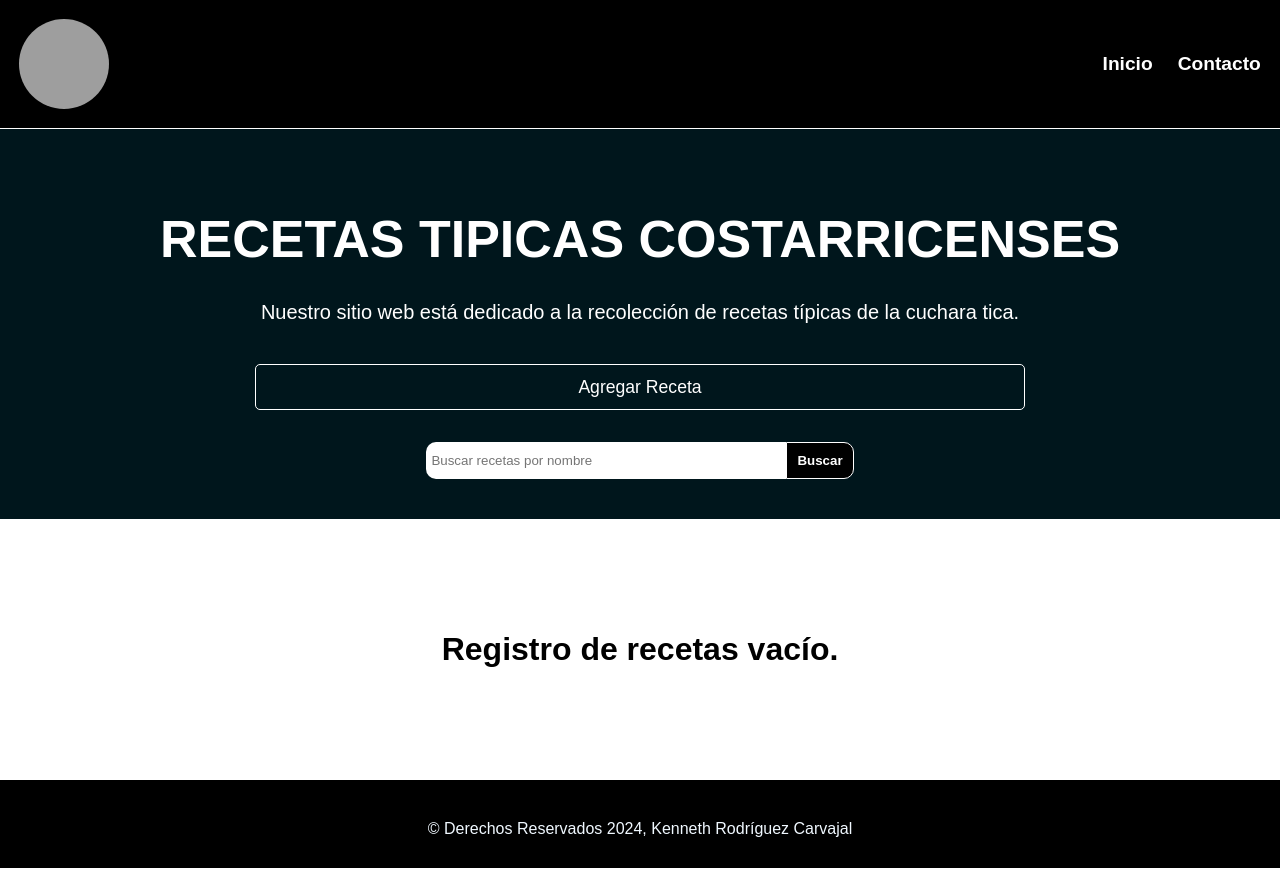
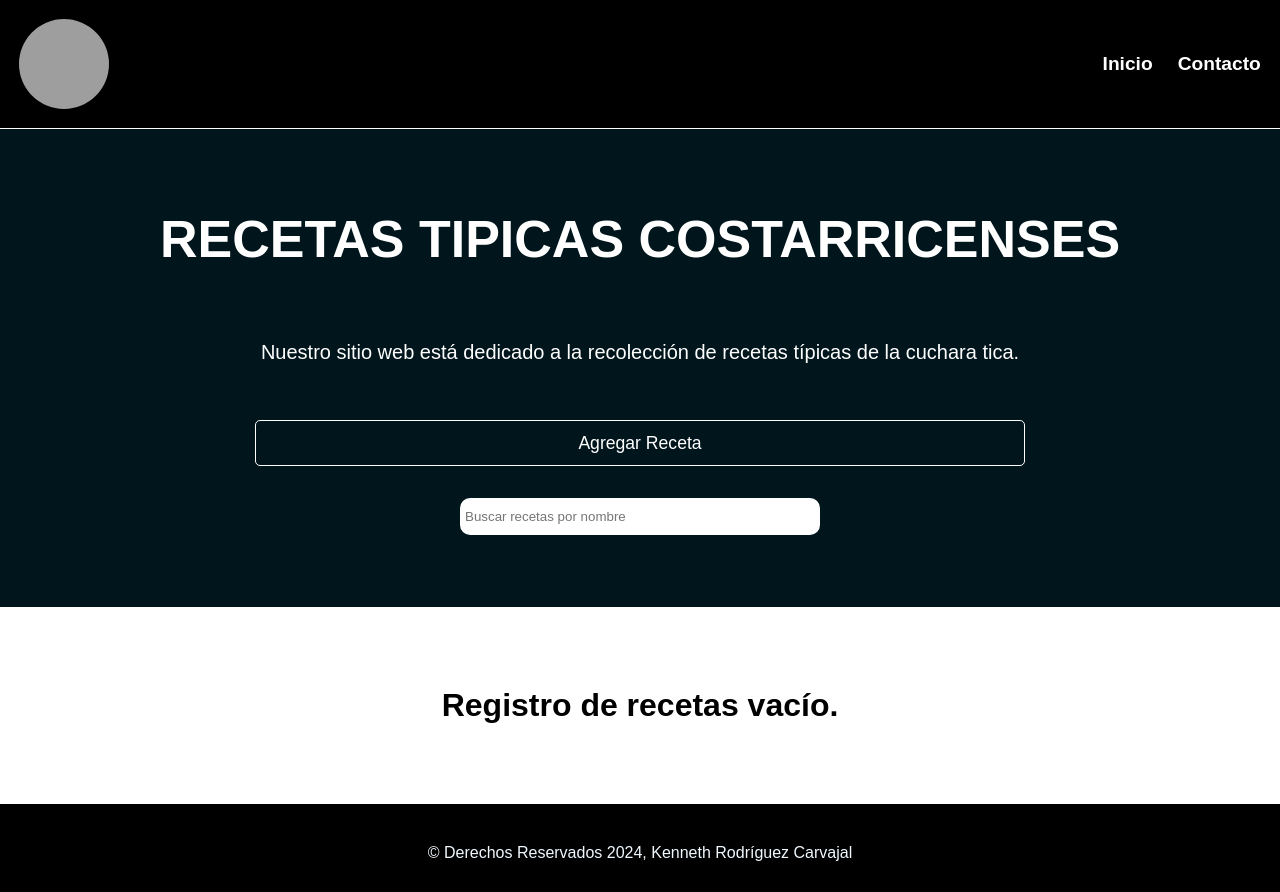
Before and after one commit to Kenneth506CR/Recetas, an Angular app: page / in a window 1280 px wide. Before the commit the page ends 868 px from the top, so only its background shows below. Built offline with nearby package versions, Linux system fonts and the light colour scheme; grey boxes are pictures that could not be loaded.

Commit message:
Funcionalidades lista

```diff
--- a/src/app/buscador/buscador.component.css
+++ b/src/app/buscador/buscador.component.css
@@ -6,32 +6,44 @@
 input {
   height: 27px;
   width: 70%;
-  border-top-left-radius: 10px;
-  border-bottom-left-radius: 10px;
+  border-radius: 10px;
   border: none;
   padding: 5px;
   outline: none;
 }
 
-button {
-  height: 37px;
-  cursor: pointer;
-  border-top-right-radius: 10px;
-  border-bottom-right-radius: 10px;
-  border: none;
-  padding: 5px 10px;
-  background-color: rgb(0, 0, 0);
-  font-weight: bold;
-  color: #ffffff;
-  border: 1px solid #ffffff;
+.result-container {
+  border: 1px solid black;
+  background-color: #ffffff;
+  width: 200px;
+  display: flex;
+  flex-direction: column;
+  margin: auto;
 }
 
-button:hover {
-  background-color: rgba(0, 0, 0, 0.651);
+.result-recipe {
+  height: 25px;
+  display: flex;
+  justify-content: center;
+  align-items: center;
+  align-content: center;
+}
+
+a {
+  color: black;
+  text-align: center;
+  font-size: 14px;
+  text-decoration: none;
 }
 
 @media screen and (min-width: 1024px) {
   .buscar-container {
     width: 500px;
+    height: auto;
+    margin-bottom: 2rem;
+  }
+
+  .result-container {
+    width: 260px;
   }
 }
--- a/src/app/buscador/buscador.component.html
+++ b/src/app/buscador/buscador.component.html
@@ -1,4 +1,22 @@
+<!-- buscador.html -->
 <div class="buscar-container">
-  <input type="text" placeholder="Buscar recetas por nombre" />
-  <button>Buscar</button>
+  <input
+    type="text"
+    [(ngModel)]="searchText"
+    placeholder="Buscar recetas por nombre"
+    (focus)="onFocus()"
+  />
+  <div
+    class="result-container"
+    *ngFor="let receta of showResults ? filteredRecipes : []; let i = index"
+  >
+    <div class="result-recipe">
+      <!-- Aquí puedes mostrar la receta como prefieras -->
+      <p>
+        <a (click)="verMas(i)" [routerLink]="['/detalle', i]">{{
+          receta.name
+        }}</a>
+      </p>
+    </div>
+  </div>
 </div>
--- a/src/app/buscador/buscador.component.ts
+++ b/src/app/buscador/buscador.component.ts
@@ -1,15 +1,50 @@
-import { Component } from '@angular/core';
+import { Component, Input, OnInit } from '@angular/core';
 import { SwitchService } from '../services/switch.service';
 import { CommonModule } from '@angular/common';
 import { FormsModule } from '@angular/forms';
+import { Router, RouterLink } from '@angular/router';
 
 @Component({
   selector: 'app-buscador',
   standalone: true,
-  imports: [CommonModule, FormsModule],
+  imports: [CommonModule, FormsModule, RouterLink],
   templateUrl: './buscador.component.html',
   styleUrl: './buscador.component.css',
 })
-export class BuscadorComponent {
-  constructor() {}
+export class BuscadorComponent implements OnInit {
+  searchText: string = '';
+  recetas: any[] = [];
+  showResults: boolean = false;
+  @Input() receta: any;
+
+  constructor(private switchService: SwitchService, private router: Router) {}
+
+  // buscador.ts
+  verMas(index: number) {
+    const receta = this.filteredRecipes[index];
+    localStorage.setItem('recetaSeleccionada', JSON.stringify(receta));
+    this.router.navigate(['/detalle', index]);
+  }
+
+  ngOnInit() {
+    this.recetas = JSON.parse(localStorage.getItem('recetas') || '[]');
+  }
+
+  get filteredRecipes() {
+    if (this.searchText && this.searchText.length > 0) {
+      return this.recetas.filter((receta) =>
+        receta.name.toLowerCase().includes(this.searchText.toLowerCase())
+      );
+    } else {
+      return [];
+    }
+  }
+
+  onFocus() {
+    this.showResults = true;
+  }
+
+  onBlur() {
+    this.showResults = false;
+  }
 }
--- a/src/app/home/home.component.css
+++ b/src/app/home/home.component.css
@@ -13,6 +13,7 @@ main {
   background-color: #00161c;
   padding-top: 2.25rem;
   padding-bottom: 2.5rem;
+  justify-content: center;
 }
 
 .intro-title {
@@ -20,13 +21,14 @@ main {
   font-size: 2rem;
   font-weight: 700;
   text-transform: uppercase;
-  margin-bottom: 1.5rem;
+  padding-bottom: 1.5rem;
 }
 
 .intro-text {
   font-size: 1.25rem;
   line-height: normal;
   margin: 0 auto 2.5rem;
+  padding: 1rem;
 }
 
 .intro-button {
@@ -41,15 +43,12 @@ main {
 }
 
 .recipes-container {
+  justify-content: space-around;
   display: flex;
-  flex-direction: row;
-  justify-content: space-around;
+  flex-direction: column;
   align-items: center;
   flex-wrap: wrap;
   gap: 20px;
-  padding-top: 2rem;
-  padding-bottom: 2rem;
-  background-color: #ffffffee;
 }
 
 .no-recipes-message {
@@ -57,6 +56,42 @@ main {
   font-weight: bold;
   padding: 3rem;
   text-align: center;
+}
+
+.recipes-wrapper {
+  width: 100%;
+  display: flex;
+  height: auto;
+}
+
+h2 {
+  text-align: center;
+  color: #ffffff;
+  font-weight: bold;
+}
+
+.last-recipe {
+  background-color: rgb(0, 0, 0);
+  width: 100%;
+  height: 500px;
+  zoom: 1.2;
+}
+.title-others {
+  background-color: black;
+  font-weight: bold;
+  padding: 1rem;
+  border-radius: 10px;
+}
+
+.other-recipes {
+  display: flex;
+  flex-direction: row;
+  justify-content: space-evenly;
+  align-items: center;
+  flex-wrap: wrap;
+  gap: 25px;
+  background-color: rgb(255, 255, 255);
+  padding-bottom: 3rem;
 }
 
 @media screen and (min-width: 1024px) {
@@ -69,4 +104,8 @@ main {
     font-size: 3.25rem;
     margin-bottom: 2rem;
   }
+
+  .last-recipe {
+    zoom: 1.3;
+  }
 }
--- a/src/app/home/home.component.html
+++ b/src/app/home/home.component.html
@@ -16,11 +16,20 @@
   <section class="recipes-container">
     <!-- Verificar si hay recetas -->
     <ng-container *ngIf="recetas && recetas.length > 0; else noRecipes">
-      <!-- Mostrar las recetas en orden inverso -->
-      <app-receta
-        *ngFor="let receta of recetas.reverse()"
-        [receta]="receta"
-      ></app-receta>
+      <!-- Mostrar la última receta agregada -->
+
+      <div class="last-recipe">
+        <h2>Nueva Receta</h2>
+        <app-receta [receta]="recetas[recetas.length - 1]"></app-receta>
+      </div>
+      <!-- Mostrar el resto de las recetas -->
+      <h2 class="title-others">Otras Recetas</h2>
+      <div class="other-recipes">
+        <app-receta
+          *ngFor="let receta of recetas.slice(0, -1).reverse()"
+          [receta]="receta"
+        ></app-receta>
+      </div>
     </ng-container>
     <!-- Si no hay recetas, mostrar mensaje -->
     <ng-template #noRecipes>
--- a/src/app/receta/receta.component.ts
+++ b/src/app/receta/receta.component.ts
@@ -18,10 +18,6 @@ export class RecetaComponent {
 
   constructor(private switchService: SwitchService, private router: Router) {}
 
-  /*   verMas() {
-    this.switchService.updateData(this.receta);
-  } */
-
   verMas() {
     localStorage.setItem('recetaSeleccionada', JSON.stringify(this.receta));
     this.router.navigate(['/detalle', this.receta.id]);
```
